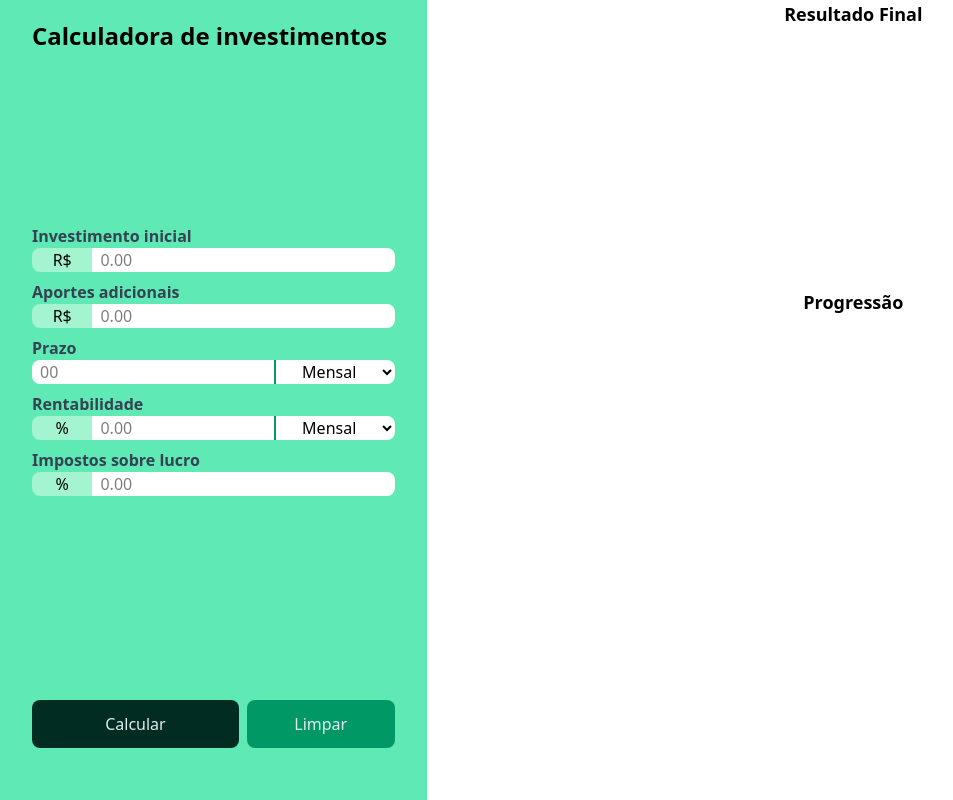
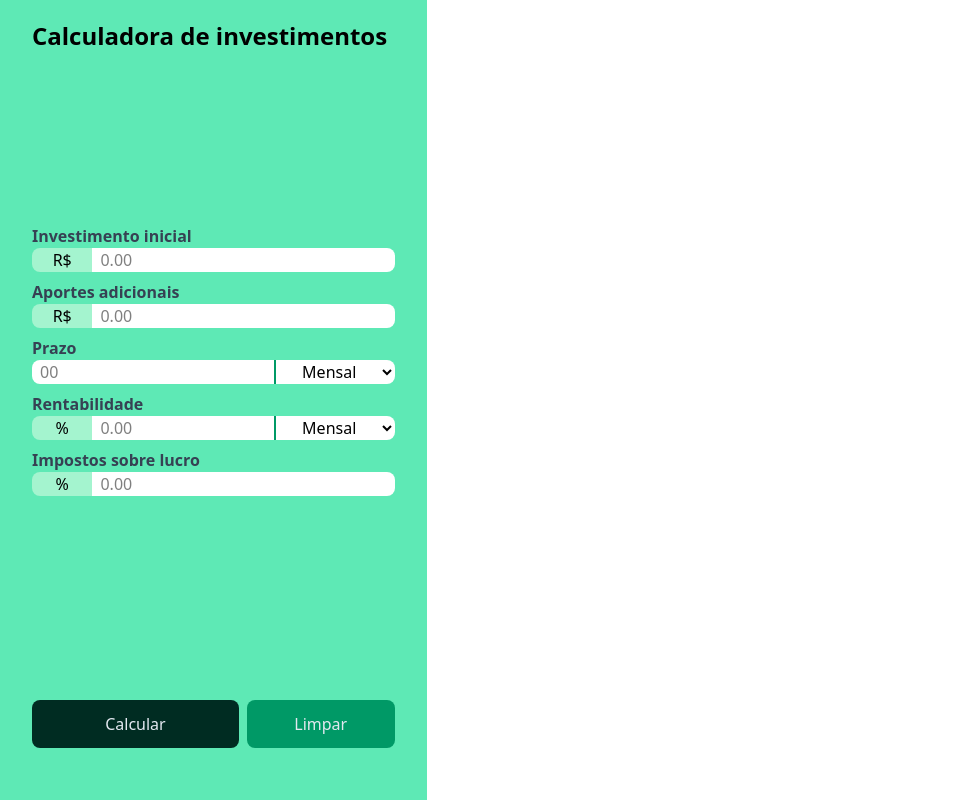
Before and after one commit to Robsonspires/projetoCalculadoraInvestimentos, a website built with Vite: page index.html in a window 1280 px wide. Shown: the whole page, without its empty margins (0-953 px from the left). Built offline with nearby package versions, Linux system fonts and the light colour scheme.

Commit message:
processos relacionados aos graficos foram comentados

```diff
--- a/index.html
+++ b/index.html
@@ -151,7 +151,7 @@
     </aside>
     <main class="row-span-2 col-span-2">
       <!-- <p>Resultados</p> -->
-      <section id="charts-container" class="h-full">
+      <!-- <section id="charts-container" class="h-full">
         <div class="h-[36%] flex flex-col items-center pb-10">
           <p class="font-bold text-lg">Resultado Final</p>
           <canvas id="final-money-distribuition"></canvas>
@@ -160,7 +160,7 @@
           <p class="font-bold text-lg">Progressão</p>
           <canvas id="progression"></canvas>
         </div>
-      </section>
+      </section> -->
     </main>
     <script type="module" src="./main.js"></script>
   </body>
--- a/main.js
+++ b/main.js
@@ -188,5 +188,5 @@ for (const formElement of form) {
 
 // calculateButton.addEventListener("click", renderProgression); // trocado do botão para o formulário.
 // form.addEventListener("submit", renderProgression);
-calculateButton.addEventListener("click", renderProgression);
+// calculateButton.addEventListener("click", renderProgression);
 cleanFormButton.addEventListener("click", clearForm);
```
